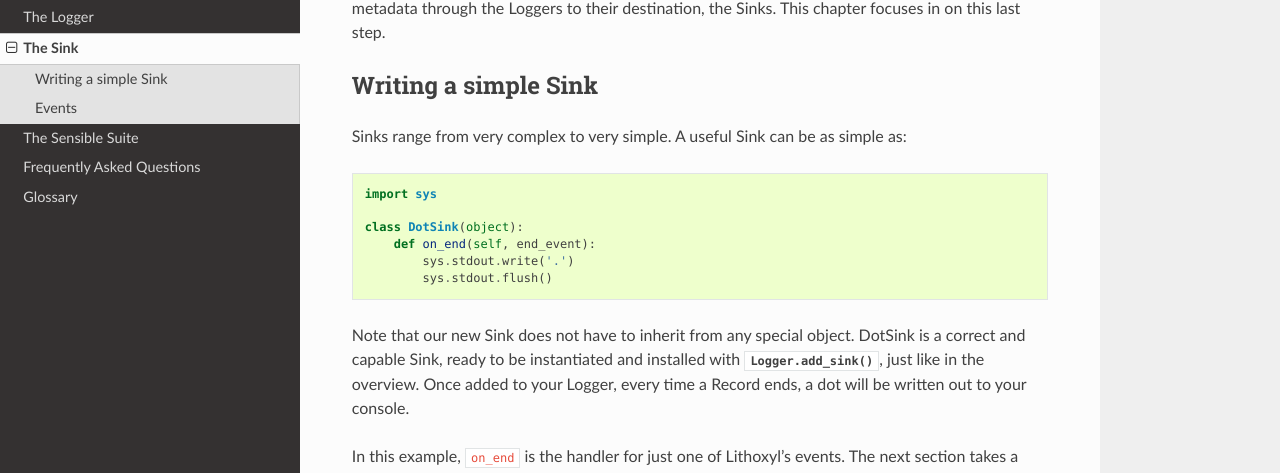
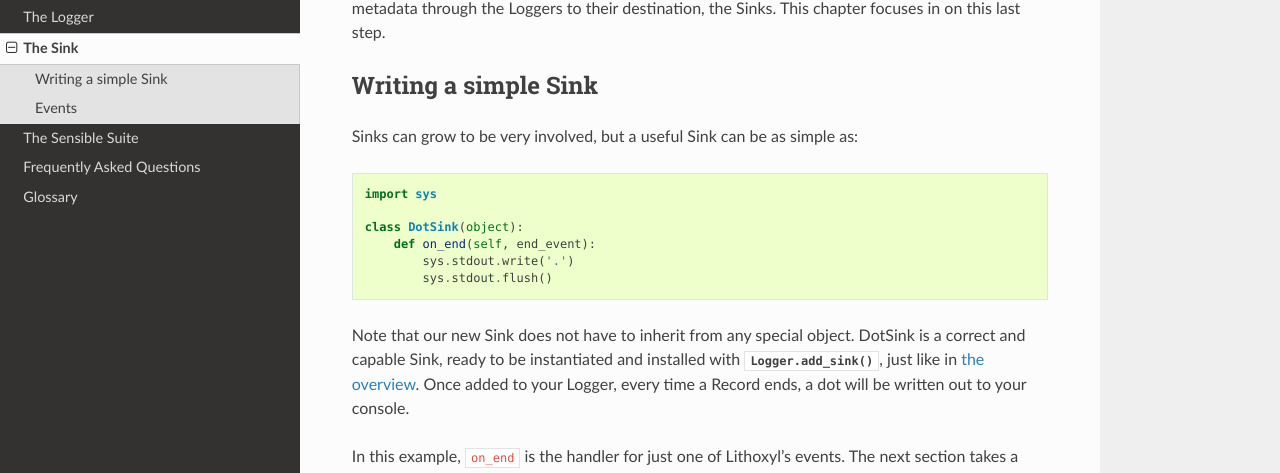
Before and after one commit to mahmoud/lithoxyl, a Sphinx documentation site: the page built from docs/sinks.rst, in a window 1280 px wide and 900 px high. Shown: the part 187-660 px from the top of the window. Built offline with Sphinx 7.4.7 and the Read the Docs theme 2.0.0, drawn with Linux system fonts in a browser that asks for light colours; pages that are not in the unit, such as notebooks, are missing from menus; some of the changed lines change nothing that is shown.

Commit message:
make sinks doc a bit easier to read

```diff
--- a/docs/sinks.rst
+++ b/docs/sinks.rst
@@ -9,7 +9,7 @@ step.
 Writing a simple Sink
 ---------------------
 
-Sinks range from very complex to very simple. A useful Sink can be as
+Sinks can grow to be very involved, but a useful Sink can be as
 simple as::
 
   import sys
@@ -23,8 +23,8 @@ simple as::
 Note that our new Sink does not have to inherit from any special
 object. DotSink is a correct and capable Sink, ready to be
 instantiated and installed with :meth:`Logger.add_sink`, just like in
-the overview. Once added to your Logger, every time a Record ends, a
-dot will be written out to your console.
+:ref:`the overview <configuring_sinks>`. Once added to your Logger,
+every time a Record ends, a dot will be written out to your console.
 
 In this example, ``on_end`` is the handler for just one of Lithoxyl's
 events. The next section takes a look at all five of them.
```
